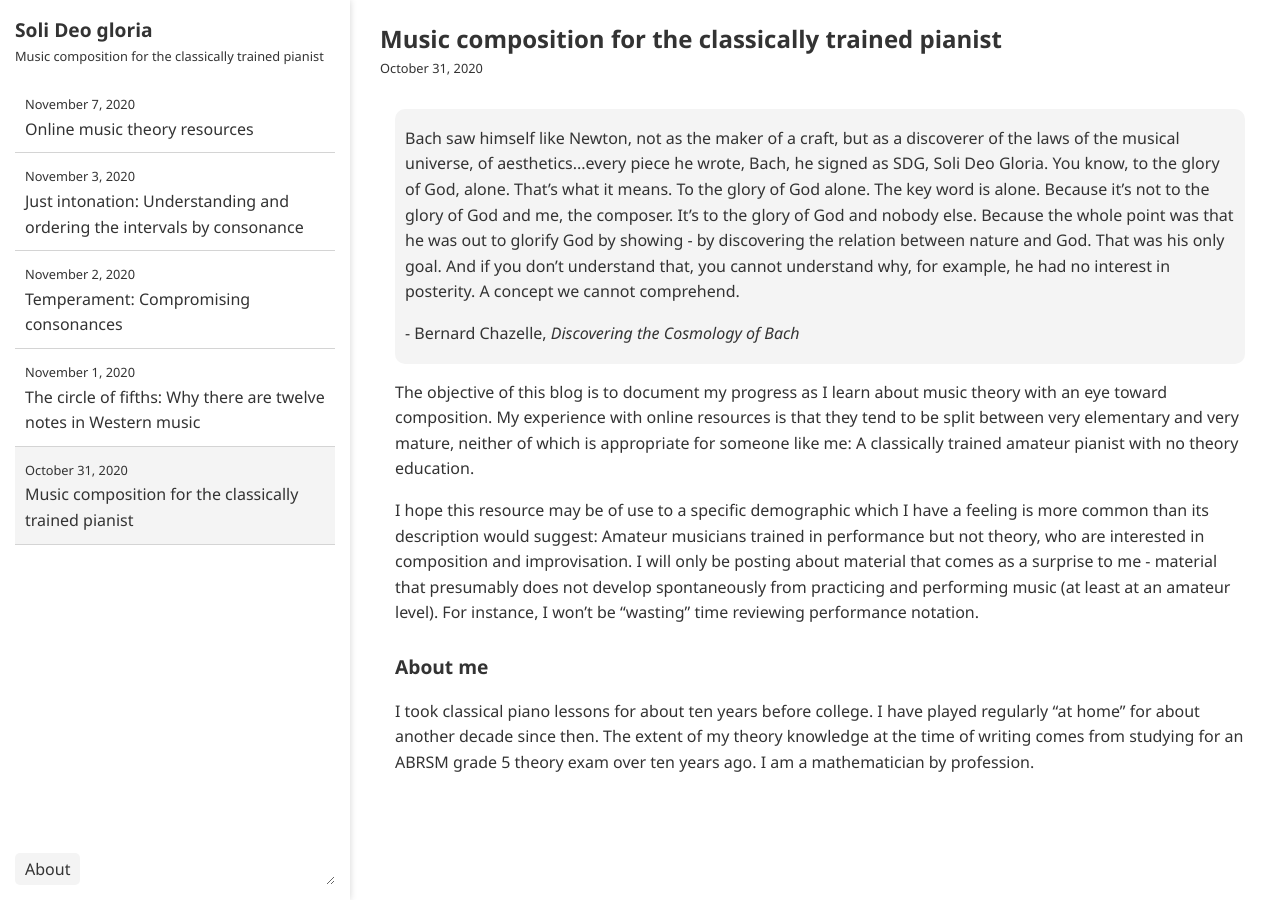
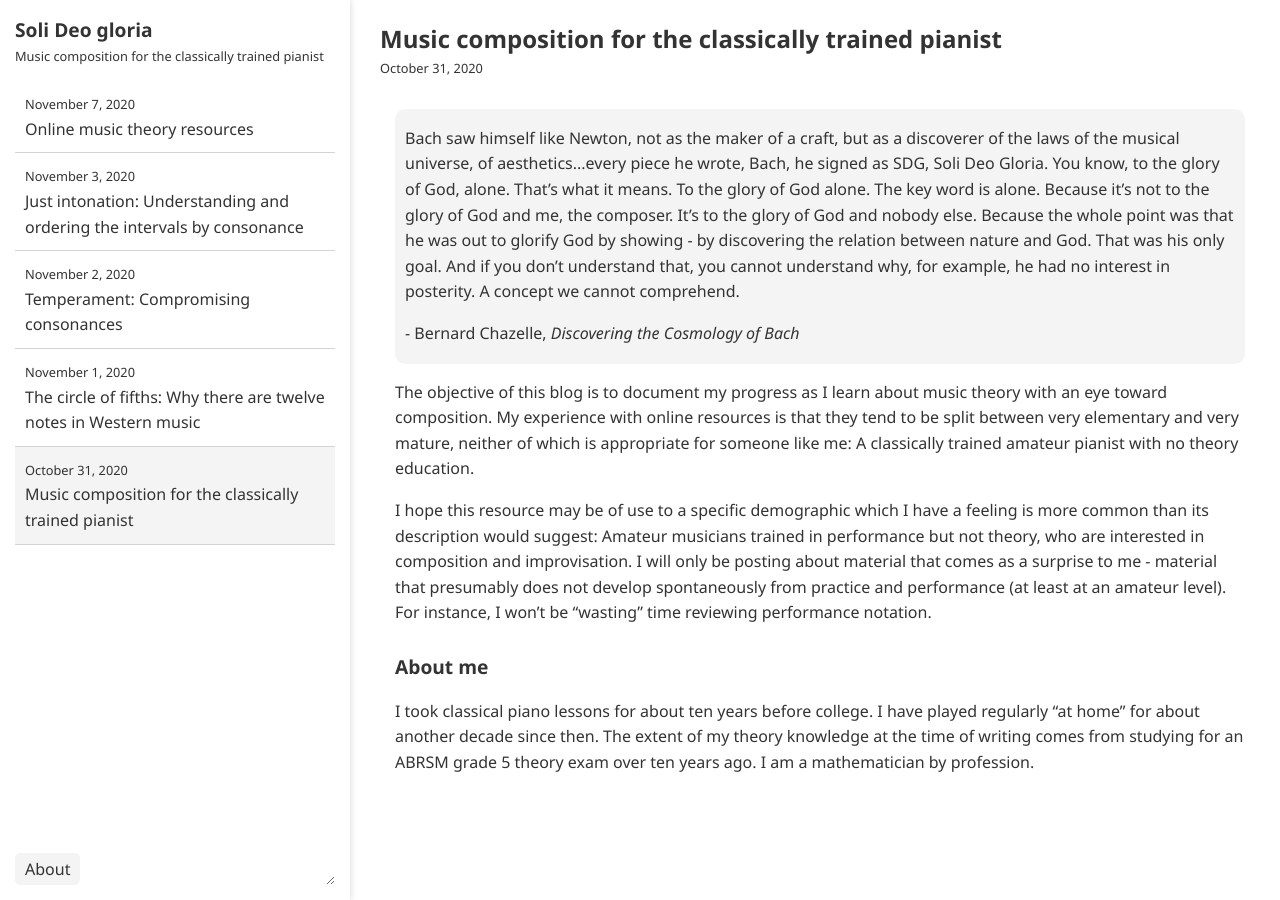
Before and after one commit to ansyblenetwork/sdg, a Jekyll site: the page built from _posts/2020-10-31-music-composition-for-the-classically-trained.md, in a window 1280 px wide. Built offline with Jekyll 4.4.1, drawn with Linux system fonts in a browser that asks for light colours.

Commit message:
Update 2020-10-31-music-composition-for-the-classically-trained.md

```diff
--- a/_posts/2020-10-31-music-composition-for-the-classically-trained.md
+++ b/_posts/2020-10-31-music-composition-for-the-classically-trained.md
@@ -10,7 +10,7 @@
 
 The objective of this blog is to document my progress as I learn about music theory with an eye toward composition. My experience with online resources is that they tend to be split between very elementary and very mature, neither of which is appropriate for someone like me: A classically trained amateur pianist with no theory education.
 
-I hope this resource may be of use to a specific demographic which I have a feeling is more common than its description would suggest: Amateur musicians trained in performance but not theory, who are interested in composition and improvisation. I will only be posting about material that comes as a surprise to me - material that presumably does not develop spontaneously from practicing and performing music (at least at an amateur level). For instance, I won't be "wasting" time reviewing performance notation.
+I hope this resource may be of use to a specific demographic which I have a feeling is more common than its description would suggest: Amateur musicians trained in performance but not theory, who are interested in composition and improvisation. I will only be posting about material that comes as a surprise to me - material that presumably does not develop spontaneously from practice and performance (at least at an amateur level). For instance, I won't be "wasting" time reviewing performance notation.
 
 <h3>About me</h3>
 
```
